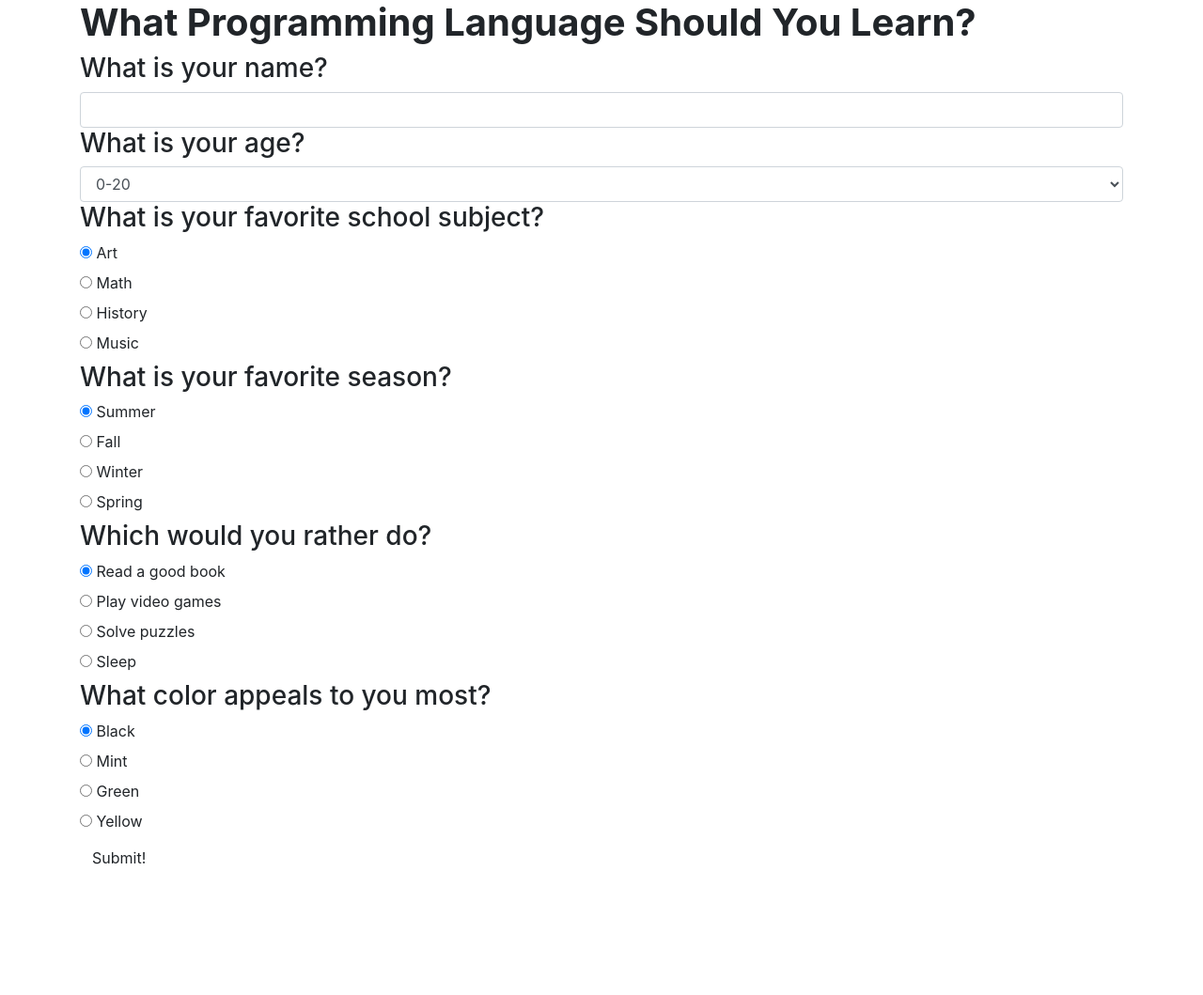
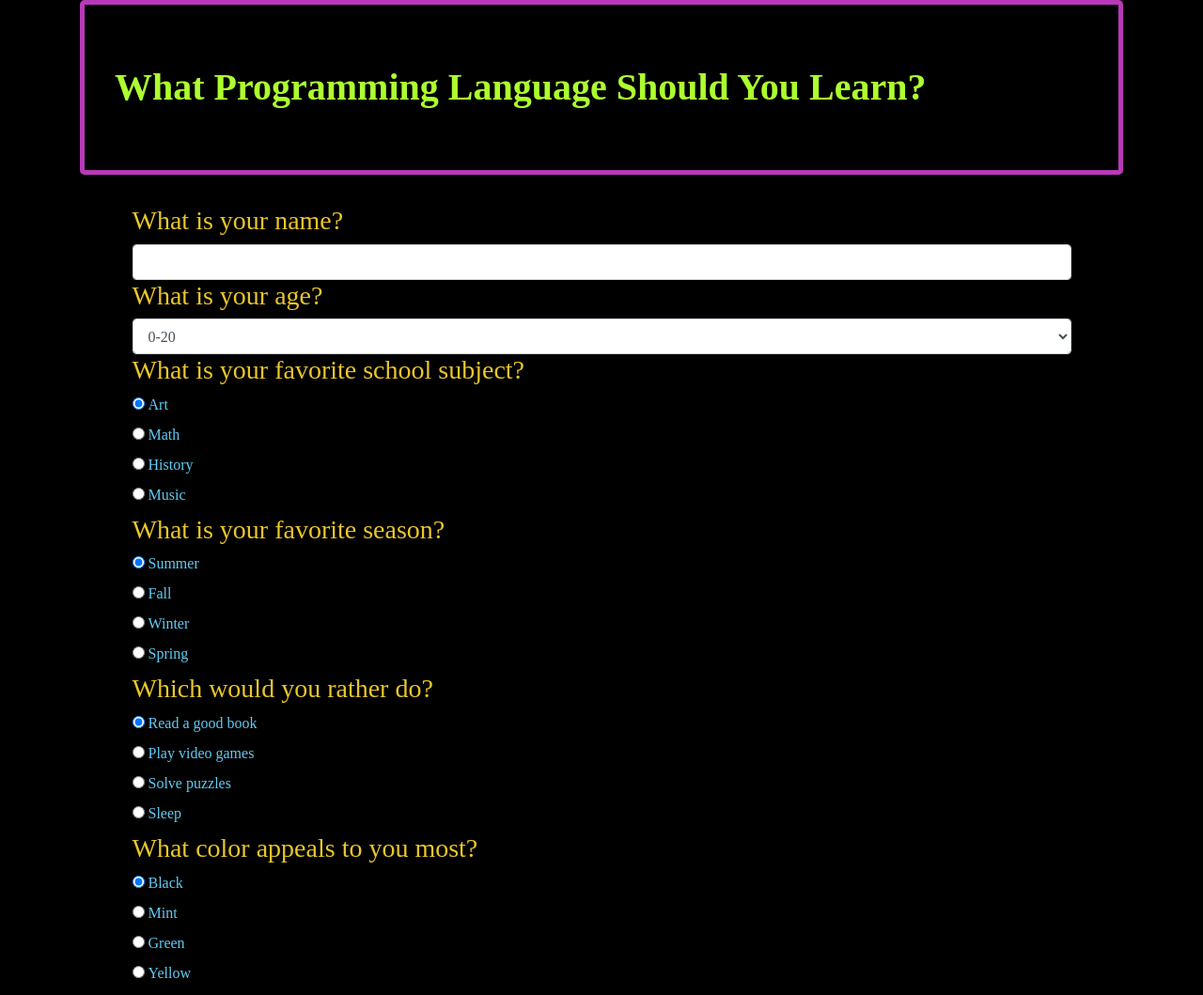
Before and after one commit to chynnalew/language-quiz, a plain HTML site: page index.html in a window 1280 px wide. Shown: the top 1059 px of the page at 94% size. Before the commit the page ends 932 px from the top, so only its background shows below. Drawn offline with Linux system fonts and the light colour scheme.

Commit message:
add css styling to jumbotron, quiz form and button

```diff
--- a/css/styles.css
+++ b/css/styles.css
@@ -1,12 +1,53 @@
 #html {
   display: none;
+  color:lightgreen
 }
 #sql {
   display: none;
+  color:lightgreen
 }
 #cSharp {
   display: none;
+  color:lightgreen
 }
 #python {
   display: none;
+  color:lightgreen
 }
+
+body {
+  background-color: black;
+  font-family: 'andale Mono';
+}
+#quiz {
+  width:90%;
+  position:center;
+  margin: auto;
+}
+.jumbotron {
+  background-color: black;
+  color: greenyellow;
+  border:rgb(185, 56, 185) 5px solid;
+}
+.quizLayout {
+  color:rgb(233, 198, 42);
+}
+.radio {
+  color:rgb(98, 203, 245);
+}
+.button{
+  display: inline-block;
+  padding: 12px;
+  border: 3px solid #000000;
+  margin: 10px;
+  margin-left: 0px;
+  border-color: rgb(185, 56, 185);
+  color: greenyellow;
+  background-color: black;
+  text-align:center;
+  }
+.button:hover{
+  cursor: crosshair;
+  color:#FFFFFF;
+  border-color:#FFFFFF;
+  }
--- a/index.html
+++ b/index.html
@@ -9,16 +9,16 @@
 </head>
 <body>
   <div class="container">
-    <h1><strong>What Programming Language Should You Learn?</strong></h1>
+    <h1 class="jumbotron"><strong>What Programming Language Should You Learn?</strong></h1>
 
     <form id="quiz">
 
-      <div id="nameWhat">
+      <div class="quizLayout" id="nameWhat">
         <h3>What is your name?</h3>
         <input type="text" id="name" class="form-control">
       </div>
 
-      <div id="howOld">
+      <div class="quizLayout" id="howOld">
         <h3>What is your age?</h3>
         <select class="form-control" id="age">
           <option value="50">0-20</option>
@@ -28,7 +28,7 @@
         </select>
       </div>
 
-      <div id="school">
+      <div class="quizLayout" id="school">
         <h3>What is your favorite school subject?</h3>
         <div class="radio" id=art>
           <input type="radio" name="subject" value="20" checked>
@@ -48,7 +48,7 @@
         </div>
       </div>
 
-      <div id="season">
+      <div class="quizLayout" id="season">
         <h3>What is your favorite season?</h3>
         <div class="radio" id="summer">
           <input type="radio" name="seasons" value="1" checked>
@@ -68,7 +68,7 @@
         </div>
       </div>
 
-      <div id="activity">
+      <div class="quizLayout" id="activity">
         <h3>Which would you rather do?</h3>
         <div class="radio" id="read">
           <input type="radio" name="activities" value="50" checked>
@@ -88,7 +88,7 @@
         </div>
       </div>
 
-      <div id="color">
+      <div class="quizLayout" id="color">
         <h3>What color appeals to you most?</h3>
         <div class="radio" id="black">
           <input type="radio" name="colors" value="50" checked>
@@ -108,7 +108,7 @@
         </div>
       </div>
 
-      <button type="submit" class="btn">Submit!</button>
+      <button type="submit" class="button">Submit!</button>
     </form>
 
     <div id="html">
```
